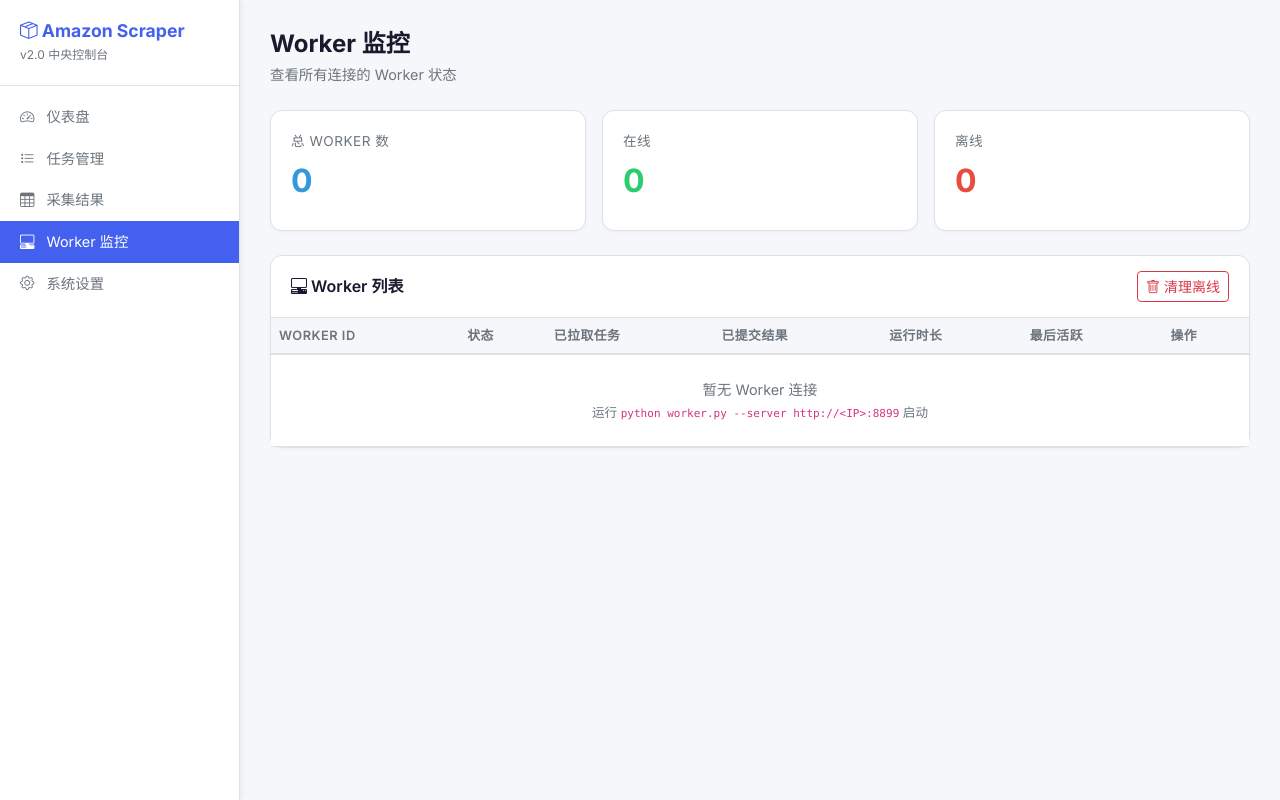
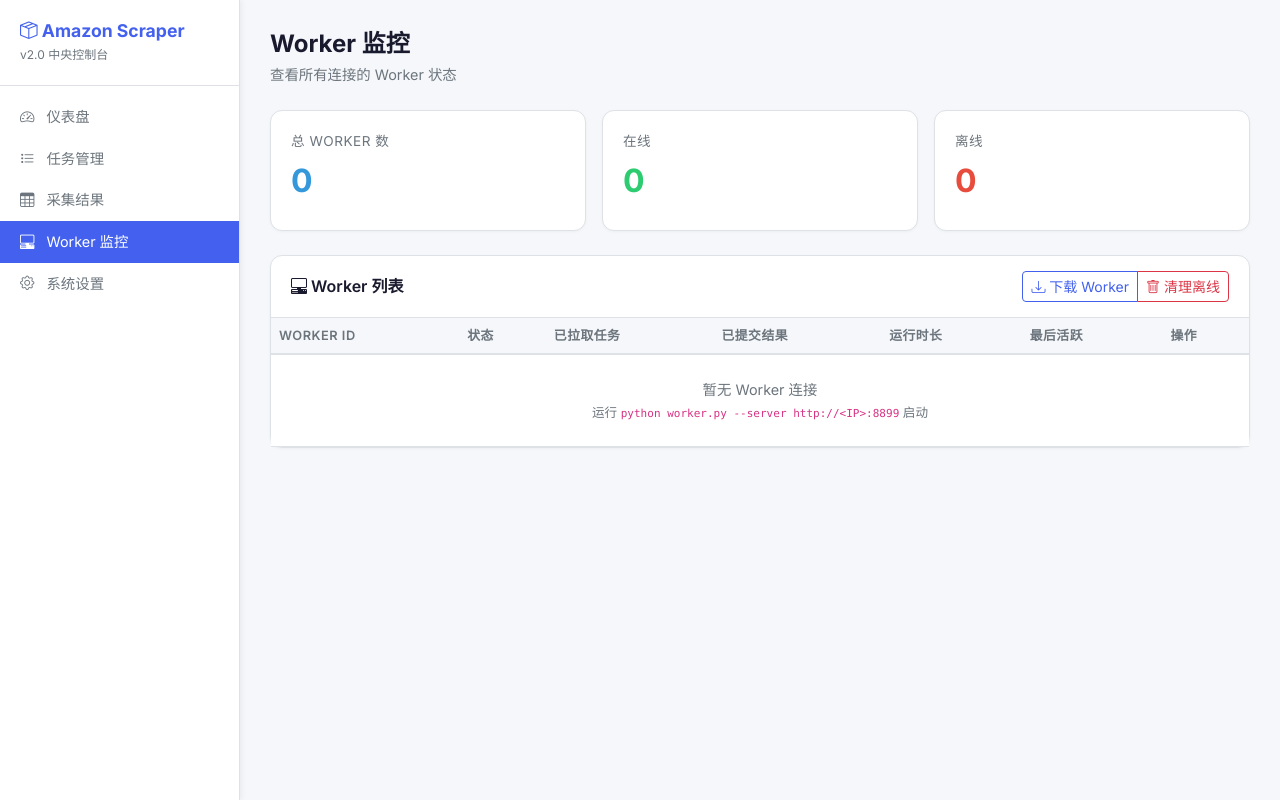
Before and after one commit to ElijahRRR/amazon-scraper-v2, a FastAPI app: page /workers in a window 1280 px wide. Run offline with FastAPI, Linux system fonts and the light colour scheme.

Commit message:
feat: worker download ZIP with auto-connect start scripts
- GET /api/worker/download: real-time ZIP of 8 .py files + deps
- start.sh (macOS/Linux) + start.bat (Windows) with server URL
  baked in from request Host header
- Auto venv creation + pip install on first run
- playwright moved to optional requirements-screenshot.txt
- Download buttons on workers page and settings page

Co-Authored-By: Claude Opus 4.6 <noreply@anthropic.com>

```diff
--- a/requirements-worker.txt
+++ b/requirements-worker.txt
@@ -2,4 +2,3 @@ curl_cffi>=0.7.0
 lxml>=5.0.0
 selectolax>=0.3.21
 dateparser>=1.2.0
-playwright>=1.40.0
--- a/server.py
+++ b/server.py
@@ -6,6 +6,7 @@ Amazon 产品采集系统 v2 - 中央服务器（FastAPI）
 import os
 import io
 import csv
+import zipfile
 import re
 import asyncio
 import logging
@@ -529,6 +530,130 @@ async def upload_screenshot(
     return {"status": "ok", "path": rel_path}
 
 
+# --- Worker 下载包 ---
+_WORKER_FILES = [
+    "worker.py", "config.py", "proxy.py", "session.py",
+    "parser.py", "metrics.py", "adaptive.py", "models.py",
+    "requirements-worker.txt",
+]
+
+
+@app.get("/api/worker/download")
+async def download_worker(request: Request):
+    """打包 Worker 所需文件为 ZIP 下载，内含启动脚本（自动连接本服务器）"""
+    # 推断服务器地址（用请求的 Host 头）
+    host = request.headers.get("host", f"127.0.0.1:{config.SERVER_PORT}")
+    scheme = "https" if request.headers.get("x-forwarded-proto") == "https" else "http"
+    server_url = f"{scheme}://{host}"
+
+    buf = io.BytesIO()
+    with zipfile.ZipFile(buf, "w", zipfile.ZIP_DEFLATED) as zf:
+        # Python 源码 + requirements
+        for fname in _WORKER_FILES:
+            fpath = os.path.join(config.BASE_DIR, fname)
+            if os.path.exists(fpath):
+                zf.write(fpath, f"worker/{fname}")
+
+        # 可选截图依赖
+        zf.writestr("worker/requirements-screenshot.txt",
+                     "# 截图功能（可选），安装后需运行: playwright install chromium\n"
+                     "playwright>=1.40.0\n")
+
+        # 启动脚本 - macOS/Linux
+        start_sh = f'''#!/bin/bash
+# Amazon Scraper v2 - Worker 启动脚本
+# 服务器地址: {server_url}
+
+set -e
+cd "$(dirname "$0")"
+SERVER="{server_url}"
+
+# 检测 Python
+if command -v python3 &>/dev/null; then
+    PY=python3
+elif command -v python &>/dev/null; then
+    PY=python
+else
+    echo "错误: 未找到 Python，请先安装 Python 3.10+"
+    exit 1
+fi
+
+echo "使用 Python: $($PY --version)"
+
+# 创建虚拟环境（首次运行）
+if [ ! -d ".venv" ]; then
+    echo "创建虚拟环境..."
+    $PY -m venv .venv
+fi
+
+# 激活虚拟环境
+source .venv/bin/activate
+
+# 安装依赖（首次运行或依赖更新）
+if [ ! -f ".deps_installed" ] || [ "requirements-worker.txt" -nt ".deps_installed" ]; then
+    echo "安装依赖..."
+    pip install -q -r requirements-worker.txt
+    touch .deps_installed
+fi
+
+echo ""
+echo "========================================="
+echo "  Amazon Scraper v2 - Worker"
+echo "  服务器: $SERVER"
+echo "========================================="
+echo ""
+
+python worker.py --server "$SERVER" "$@"
+'''
+        zf.writestr("worker/start.sh", start_sh)
+
+        # 启动脚本 - Windows
+        start_bat = f'''@echo off
+chcp 65001 >nul
+title Amazon Scraper v2 - Worker
+cd /d "%~dp0"
+set SERVER={server_url}
+
+where python >nul 2>&1
+if errorlevel 1 (
+    echo 错误: 未找到 Python，请先安装 Python 3.10+
+    pause
+    exit /b 1
+)
+
+if not exist ".venv" (
+    echo 创建虚拟环境...
+    python -m venv .venv
+)
+
+call .venv\\Scripts\\activate.bat
+
+if not exist ".deps_installed" (
+    echo 安装依赖...
+    pip install -q -r requirements-worker.txt
+    echo. > .deps_installed
+)
+
+echo.
+echo =========================================
+echo   Amazon Scraper v2 - Worker
+echo   服务器: %SERVER%
+echo =========================================
+echo.
+
+python worker.py --server "%SERVER%" %*
+pause
+'''
+        zf.writestr("worker/start.bat", start_bat)
+
+    buf.seek(0)
+    return StreamingResponse(
+        buf,
+        media_type="application/zip",
+        headers={"Content-Disposition": "attachment; filename=worker.zip"},
+    )
+
+
 # ==================== Web UI 路由 ====================
 
 @app.get("/", response_class=HTMLResponse)
--- a/templates/workers.html
+++ b/templates/workers.html
@@ -32,9 +32,14 @@
 <div class="card">
     <div class="card-header d-flex justify-content-between align-items-center">
         <span><i class="bi bi-pc-display-horizontal"></i> Worker 列表</span>
-        <button class="btn btn-sm btn-outline-danger" onclick="clearOffline()" title="清理所有离线 Worker">
-            <i class="bi bi-trash"></i> 清理离线
-        </button>
+        <div class="btn-group btn-group-sm">
+            <a href="/api/worker/download" class="btn btn-outline-accent" title="下载 Worker 包">
+                <i class="bi bi-download"></i> 下载 Worker
+            </a>
+            <button class="btn btn-outline-danger" onclick="clearOffline()" title="清理所有离线 Worker">
+                <i class="bi bi-trash"></i> 清理离线
+            </button>
+        </div>
     </div>
     <div class="card-body p-0">
         <table class="table table-hover mb-0">
```
Also changed, not shown: templates/settings.html (+8 -4 lines).
